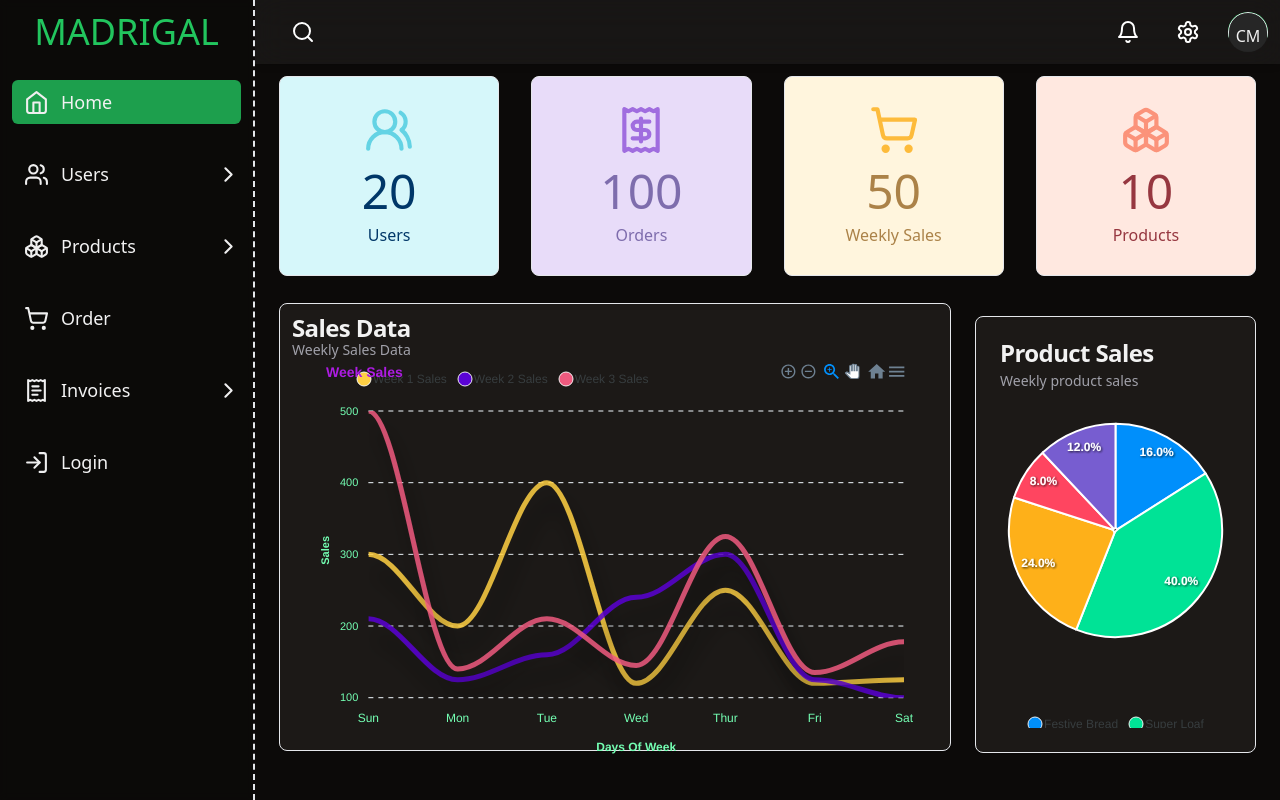
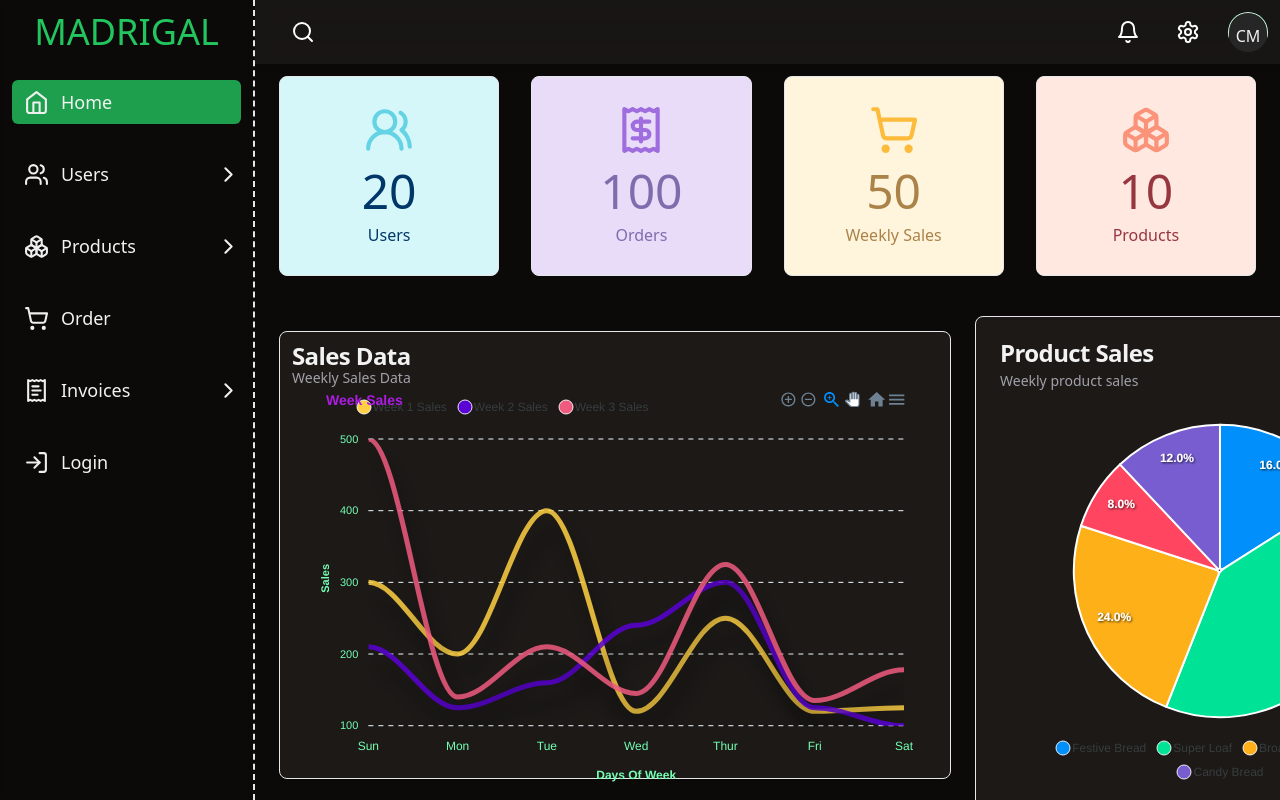
Before and after one commit to Chris-Mwiti/ADMIN_PANEL, a React (Vite) app: page / in a window 1280 px wide. Built offline with nearby package versions, Linux system fonts and the light colour scheme; a web font is replaced by a local one.

Commit message:
Adjusted the width of the ProductSalesChart

```diff
--- a/src/pages/Home/components/charts/ProductSalesChart.tsx
+++ b/src/pages/Home/components/charts/ProductSalesChart.tsx
@@ -49,7 +49,7 @@ const ProductSalesChart = () => {
           type="pie"
           series={data?.sales[0].series}
           options={data?.sales[0].options as ApexOptions}
-          width={"100%"}
+          width={"440px"}
           height={"370px"}
         />
       </CardContent>
```
